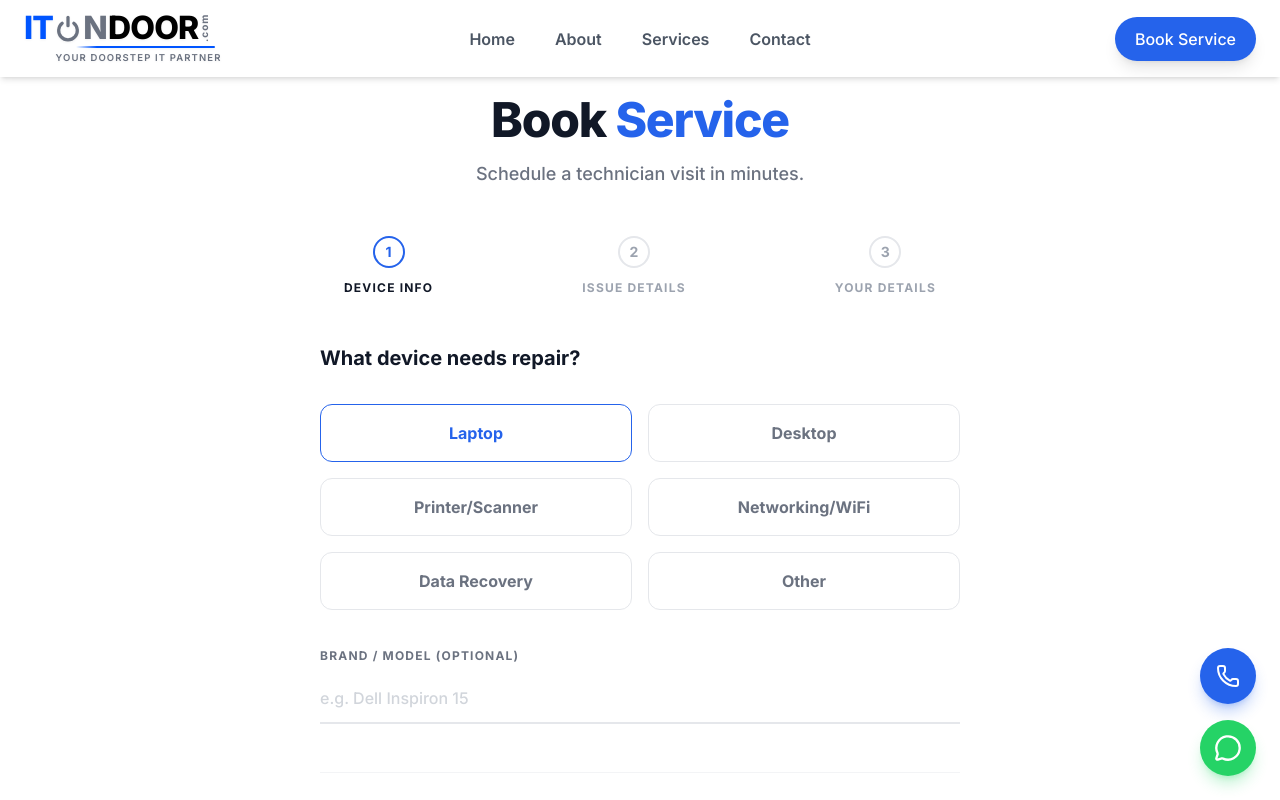
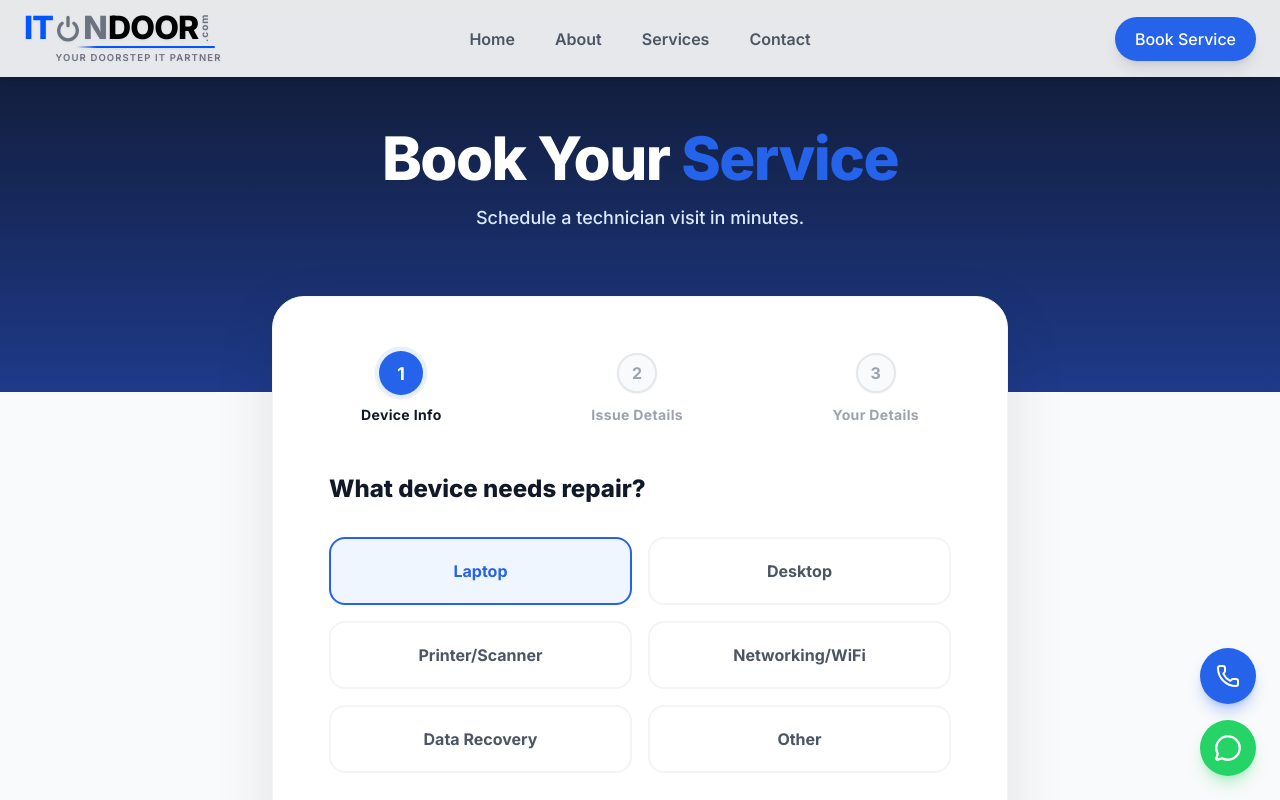
Before and after one commit to shivam886/itondoor, a React (Vite) app: page /#/book in a window 1280 px wide. Shown: the top 800 px of the page. Built offline with nearby package versions, Linux system fonts and the light colour scheme.

Commit message:
Move progress tracker inside the form container for better visibility

```diff
--- a/src/pages/BookAppointment.tsx
+++ b/src/pages/BookAppointment.tsx
@@ -20,47 +20,50 @@ export default function BookAppointment() {
   };
 
   return (
-    <div className="min-h-screen bg-white dark:bg-brand-darkBg pt-24 pb-20 font-sans">
-      <div className="container mx-auto px-4 max-w-2xl">
-        <div className="text-center mb-12">
-          <h1 className="text-3xl md:text-5xl font-extrabold mb-4 text-gray-900 dark:text-white tracking-tight">
-            Book <span className="text-brand-electricBlue">Service</span>
+    <div className="min-h-screen bg-gray-50 dark:bg-gray-900 pb-20 font-sans">
+      {/* Premium Header Background */}
+      <div className="bg-gradient-to-b from-brand-darkBg to-brand-darkBlue pt-32 pb-40 px-4">
+        <div className="container mx-auto max-w-3xl text-center">
+          <h1 className="text-4xl md:text-5xl lg:text-6xl font-extrabold mb-4 text-white tracking-tight">
+            Book Your <span className="text-brand-electricBlue">Service</span>
           </h1>
-          <p className="text-gray-500 text-lg font-medium">Schedule a technician visit in minutes.</p>
+          <p className="text-blue-100 text-lg font-medium">Schedule a technician visit in minutes.</p>
+        </div>
       </div>
 
-        {/* Minimalist Progress Tracker */}
+      <div className="container mx-auto px-4 max-w-3xl -mt-24 relative z-10">
+        {/* Form Container */}
+        <div className="bg-white dark:bg-gray-800 rounded-[2rem] shadow-[0_20px_60px_rgba(0,0,0,0.1)] border border-gray-100 dark:border-gray-700 p-6 md:p-14">
+
+          {/* Progress Tracker */}
           {step < 4 && (
-          <div className="flex justify-between items-center mb-12 relative px-4">
-            <div className="absolute top-1/2 left-8 right-8 h-[2px] bg-gray-100 -z-10 -translate-y-1/2"></div>
-            <div className="absolute top-1/2 left-8 h-[2px] bg-brand-electricBlue -z-10 -translate-y-1/2 transition-all duration-500 ease-out" style={{ width: `calc(${((step - 1) / 2) * 100}% - 4rem)` }}></div>
+            <div className="flex justify-between mb-12 relative px-2 md:px-8">
+              <div className="absolute top-5 left-10 right-10 h-1 bg-gray-100 dark:bg-gray-700 -z-10 rounded-full"></div>
+              <div className="absolute top-5 left-10 h-1 bg-brand-electricBlue -z-10 rounded-full transition-all duration-500 ease-out shadow-[0_0_10px_rgba(37,99,235,0.4)]" style={{ width: `calc(${((step - 1) / 2) * 100}% - 2.5rem)` }}></div>
 
               {['Device Info', 'Issue Details', 'Your Details'].map((label, i) => (
-              <div key={i} className="flex flex-col items-center gap-3 bg-white dark:bg-brand-darkBg px-2">
-                <div className={`w-8 h-8 rounded-full flex items-center justify-center text-sm font-bold transition-all duration-300 ${step > i + 1 ? 'bg-brand-electricBlue text-white' : step === i + 1 ? 'border-2 border-brand-electricBlue text-brand-electricBlue' : 'border-2 border-gray-200 text-gray-400'}`}>
-                  {step > i + 1 ? <CheckCircle2 className="w-4 h-4" /> : i + 1}
+                <div key={i} className="flex flex-col items-center">
+                  <div className={`w-10 h-10 rounded-full flex items-center justify-center font-bold mb-3 transition-all duration-300 shadow-sm ${step > i + 1 ? 'bg-brand-electricBlue text-white scale-110 ring-4 ring-brand-electricBlue/20' : step === i + 1 ? 'bg-brand-electricBlue text-white ring-4 ring-brand-electricBlue/10 scale-110' : 'bg-gray-50 border-2 border-gray-200 text-gray-400 dark:bg-gray-800 dark:border-gray-600'}`}>
+                    {step > i + 1 ? <CheckCircle2 className="w-6 h-6" /> : i + 1}
                   </div>
-                <span className={`text-xs font-bold uppercase tracking-widest ${step >= i + 1 ? 'text-gray-900 dark:text-white' : 'text-gray-400'}`}>{label}</span>
+                  <span className={`text-sm font-bold tracking-wide ${step >= i + 1 ? 'text-gray-900 dark:text-white' : 'text-gray-400'}`}>{label}</span>
                 </div>
               ))}
             </div>
           )}
-
-        {/* Minimalist Form Container */}
-        <div>
           {step === 4 ? (
-            <div className="text-center py-16 px-8 border border-gray-100 rounded-3xl">
+            <div className="text-center py-12">
               <motion.div
                 initial={{ scale: 0 }}
                 animate={{ scale: 1 }}
                 transition={{ type: "spring", bounce: 0.5 }}
-                className="w-20 h-20 bg-green-50 text-green-500 rounded-full flex items-center justify-center mx-auto mb-6"
+                className="w-24 h-24 bg-green-50 text-green-500 rounded-full flex items-center justify-center mx-auto mb-6 shadow-inner"
               >
-                <CheckCircle2 className="w-10 h-10" />
+                <CheckCircle2 className="w-12 h-12" />
               </motion.div>
-              <h2 className="text-2xl font-bold mb-4 dark:text-white">Booking Confirmed</h2>
-              <p className="text-gray-500 dark:text-gray-400 mb-10 font-medium">Your appointment request has been received. Our technician will contact you shortly to confirm the timing.</p>
-              <button onClick={() => window.location.href = '/'} className="px-8 py-3 bg-gray-900 text-white rounded-full font-bold hover:bg-black transition-all">
+              <h2 className="text-3xl font-extrabold mb-4 dark:text-white">Booking Confirmed!</h2>
+              <p className="text-gray-600 dark:text-gray-400 mb-10 text-lg font-medium">Your appointment request has been received. Our technician will contact you shortly to confirm the timing.</p>
+              <button onClick={() => window.location.href = '/'} className="px-10 py-4 bg-brand-electricBlue text-white rounded-xl font-bold hover:bg-brand-darkBlue transition-all shadow-lg hover:-translate-y-1">
                 Return to Home
               </button>
             </div>
@@ -68,29 +71,29 @@ export default function BookAppointment() {
             <form onSubmit={handleSubmit}>
               <motion.div
                 key={step}
-                initial={{ opacity: 0, y: 10 }}
-                animate={{ opacity: 1, y: 0 }}
-                exit={{ opacity: 0, y: -10 }}
+                initial={{ opacity: 0, x: 20 }}
+                animate={{ opacity: 1, x: 0 }}
+                exit={{ opacity: 0, x: -20 }}
                 transition={{ duration: 0.3 }}
               >
                 {/* Step 1: Device Info */}
                 {step === 1 && (
                   <div className="space-y-8">
-                    <h3 className="text-xl font-bold text-gray-900 dark:text-white mb-6">What device needs repair?</h3>
-                    <div className="grid grid-cols-2 gap-4">
+                    <h3 className="text-2xl font-extrabold text-gray-900 dark:text-white mb-6">What device needs repair?</h3>
+                    <div className="grid grid-cols-1 sm:grid-cols-2 gap-4">
                       {['Laptop', 'Desktop', 'Printer/Scanner', 'Networking/WiFi', 'Data Recovery', 'Other'].map(type => (
                         <label key={type} className="cursor-pointer group">
                           <input type="radio" name="deviceType" value={type} className="peer sr-only" required defaultChecked={type === 'Laptop'} />
-                          <div className="p-4 rounded-xl border border-gray-200 dark:border-gray-800 text-center font-bold text-gray-500 dark:text-gray-400 peer-checked:border-brand-electricBlue peer-checked:text-brand-electricBlue transition-all duration-300 hover:border-gray-300">
+                          <div className="p-5 rounded-2xl border-2 border-gray-100 dark:border-gray-700 text-center font-bold text-gray-600 dark:text-gray-400 peer-checked:border-brand-electricBlue peer-checked:bg-blue-50 dark:peer-checked:bg-brand-electricBlue/10 peer-checked:text-brand-electricBlue transition-all duration-300 group-hover:border-blue-200 group-hover:shadow-sm">
                             {type}
                           </div>
                         </label>
                       ))}
                     </div>
 
-                    <div className="space-y-2 mt-8">
-                      <label className="text-xs font-bold uppercase tracking-widest text-gray-500 dark:text-gray-400">Brand / Model (Optional)</label>
-                      <input type="text" className="w-full px-0 py-3 border-b-2 border-gray-200 dark:border-gray-800 bg-transparent text-gray-900 dark:text-white focus:border-brand-electricBlue outline-none transition-all font-medium placeholder-gray-300" placeholder="e.g. Dell Inspiron 15" />
+                    <div className="space-y-3 mt-8">
+                      <label className="text-sm font-bold text-gray-700 dark:text-gray-300">Brand / Model (Optional)</label>
+                      <input type="text" className="w-full px-5 py-4 rounded-xl border-0 ring-1 ring-gray-200 dark:ring-gray-700 bg-gray-50 dark:bg-gray-900 text-gray-900 dark:text-white focus:ring-2 focus:ring-brand-electricBlue outline-none transition-all font-medium placeholder-gray-400" placeholder="e.g. Dell Inspiron 15" />
                     </div>
                   </div>
                 )}
@@ -98,18 +101,18 @@ export default function BookAppointment() {
                 {/* Step 2: Issue Details */}
                 {step === 2 && (
                   <div className="space-y-8">
-                    <h3 className="text-xl font-bold text-gray-900 dark:text-white mb-6">Describe the issue</h3>
+                    <h3 className="text-2xl font-extrabold text-gray-900 dark:text-white mb-6">Describe the issue</h3>
 
-                    <div className="space-y-2">
-                      <label className="text-xs font-bold uppercase tracking-widest text-gray-500 dark:text-gray-400">Problem Description</label>
-                      <textarea required rows={4} className="w-full px-4 py-4 rounded-xl border border-gray-200 dark:border-gray-800 bg-transparent text-gray-900 dark:text-white focus:border-brand-electricBlue outline-none transition-all font-medium placeholder-gray-300 resize-none" placeholder="Please describe the issue you're facing..."></textarea>
+                    <div className="space-y-3">
+                      <label className="text-sm font-bold text-gray-700 dark:text-gray-300">Problem Description</label>
+                      <textarea required rows={5} className="w-full px-5 py-4 rounded-xl border-0 ring-1 ring-gray-200 dark:ring-gray-700 bg-gray-50 dark:bg-gray-900 text-gray-900 dark:text-white focus:ring-2 focus:ring-brand-electricBlue outline-none transition-all font-medium placeholder-gray-400 resize-none" placeholder="Please describe the issue you're facing..."></textarea>
                     </div>
 
-                    <div className="space-y-2">
-                      <label className="text-xs font-bold uppercase tracking-widest text-gray-500 dark:text-gray-400">Preferred Date</label>
+                    <div className="space-y-3">
+                      <label className="text-sm font-bold text-gray-700 dark:text-gray-300">Preferred Date</label>
                       <div className="relative">
-                        <Calendar className="absolute left-4 top-1/2 -translate-y-1/2 text-gray-400 w-5 h-5 pointer-events-none" />
-                        <input required type="date" className="w-full pl-12 pr-4 py-4 rounded-xl border border-gray-200 dark:border-gray-800 bg-transparent text-gray-900 dark:text-white focus:border-brand-electricBlue outline-none transition-all font-medium" />
+                        <Calendar className="absolute left-5 top-1/2 -translate-y-1/2 text-gray-400 w-5 h-5 pointer-events-none" />
+                        <input required type="date" className="w-full pl-14 pr-5 py-4 rounded-xl border-0 ring-1 ring-gray-200 dark:ring-gray-700 bg-gray-50 dark:bg-gray-900 text-gray-900 dark:text-white focus:ring-2 focus:ring-brand-electricBlue outline-none transition-all font-medium" />
                       </div>
                     </div>
                   </div>
@@ -118,41 +121,41 @@ export default function BookAppointment() {
                 {/* Step 3: Contact Details */}
                 {step === 3 && (
                   <div className="space-y-8">
-                    <h3 className="text-xl font-bold text-gray-900 dark:text-white mb-6">Your Contact Details</h3>
+                    <h3 className="text-2xl font-extrabold text-gray-900 dark:text-white mb-6">Your Contact Details</h3>
 
-                    <div className="grid grid-cols-1 sm:grid-cols-2 gap-8">
-                      <div className="space-y-2">
-                        <label className="text-xs font-bold uppercase tracking-widest text-gray-500 dark:text-gray-400">Full Name</label>
-                        <input required type="text" className="w-full px-0 py-3 border-b-2 border-gray-200 dark:border-gray-800 bg-transparent text-gray-900 dark:text-white focus:border-brand-electricBlue outline-none transition-all font-medium placeholder-gray-300" placeholder="John Doe" />
+                    <div className="grid grid-cols-1 md:grid-cols-2 gap-6">
+                      <div className="space-y-3">
+                        <label className="text-sm font-bold text-gray-700 dark:text-gray-300">Full Name</label>
+                        <input required type="text" className="w-full px-5 py-4 rounded-xl border-0 ring-1 ring-gray-200 dark:ring-gray-700 bg-gray-50 dark:bg-gray-900 text-gray-900 dark:text-white focus:ring-2 focus:ring-brand-electricBlue outline-none transition-all font-medium placeholder-gray-400" placeholder="John Doe" />
                       </div>
-                      <div className="space-y-2">
-                        <label className="text-xs font-bold uppercase tracking-widest text-gray-500 dark:text-gray-400">Phone Number</label>
-                        <input required type="tel" className="w-full px-0 py-3 border-b-2 border-gray-200 dark:border-gray-800 bg-transparent text-gray-900 dark:text-white focus:border-brand-electricBlue outline-none transition-all font-medium placeholder-gray-300" placeholder="+91 98765 43210" />
+                      <div className="space-y-3">
+                        <label className="text-sm font-bold text-gray-700 dark:text-gray-300">Phone Number</label>
+                        <input required type="tel" className="w-full px-5 py-4 rounded-xl border-0 ring-1 ring-gray-200 dark:ring-gray-700 bg-gray-50 dark:bg-gray-900 text-gray-900 dark:text-white focus:ring-2 focus:ring-brand-electricBlue outline-none transition-all font-medium placeholder-gray-400" placeholder="+91 98765 43210" />
                       </div>
                     </div>
 
-                    <div className="space-y-2">
-                      <label className="text-xs font-bold uppercase tracking-widest text-gray-500 dark:text-gray-400">Complete Address</label>
-                      <textarea required rows={2} className="w-full px-0 py-3 border-b-2 border-gray-200 dark:border-gray-800 bg-transparent text-gray-900 dark:text-white focus:border-brand-electricBlue outline-none transition-all font-medium placeholder-gray-300 resize-none" placeholder="House No., Street, Area, City, Pincode"></textarea>
+                    <div className="space-y-3">
+                      <label className="text-sm font-bold text-gray-700 dark:text-gray-300">Complete Address</label>
+                      <textarea required rows={3} className="w-full px-5 py-4 rounded-xl border-0 ring-1 ring-gray-200 dark:ring-gray-700 bg-gray-50 dark:bg-gray-900 text-gray-900 dark:text-white focus:ring-2 focus:ring-brand-electricBlue outline-none transition-all font-medium placeholder-gray-400 resize-none" placeholder="House No., Street, Area, City, Pincode"></textarea>
                     </div>
                   </div>
                 )}
               </motion.div>
 
               {/* Navigation Buttons */}
-              <div className="mt-12 flex gap-4 pt-8 border-t border-gray-100">
+              <div className="mt-12 flex gap-4">
                 {step > 1 && (
-                  <button type="button" onClick={() => setStep(step - 1)} className="px-8 py-4 rounded-full font-bold text-gray-500 hover:text-gray-900 hover:bg-gray-50 transition-colors">
+                  <button type="button" onClick={() => setStep(step - 1)} className="px-8 py-4 rounded-xl font-bold text-gray-700 dark:text-gray-300 bg-gray-100 dark:bg-gray-700 hover:bg-gray-200 dark:hover:bg-gray-600 transition-colors">
                     Back
                   </button>
                 )}
                 <button
                   type="submit"
                   disabled={isSubmitting}
-                  className="flex-1 py-4 bg-brand-electricBlue hover:bg-blue-700 text-white rounded-full font-bold transition-all disabled:opacity-70 flex items-center justify-center gap-2"
+                  className="flex-1 py-4 bg-brand-electricBlue hover:bg-brand-darkBlue text-white rounded-xl font-bold text-lg transition-all shadow-lg shadow-brand-electricBlue/30 hover:shadow-brand-electricBlue/50 hover:-translate-y-0.5 disabled:opacity-70 disabled:hover:translate-y-0 flex items-center justify-center gap-2"
                 >
                   {isSubmitting ? (
-                    <span className="animate-spin w-5 h-5 border-2 border-white/20 border-t-white rounded-full"></span>
+                    <span className="animate-spin w-6 h-6 border-4 border-white/20 border-t-white rounded-full"></span>
                   ) : (
                     step === 3 ? 'Confirm Booking' : 'Next Step'
                   )}
```
Lines whose indentation alone changed are shown as unchanged.
